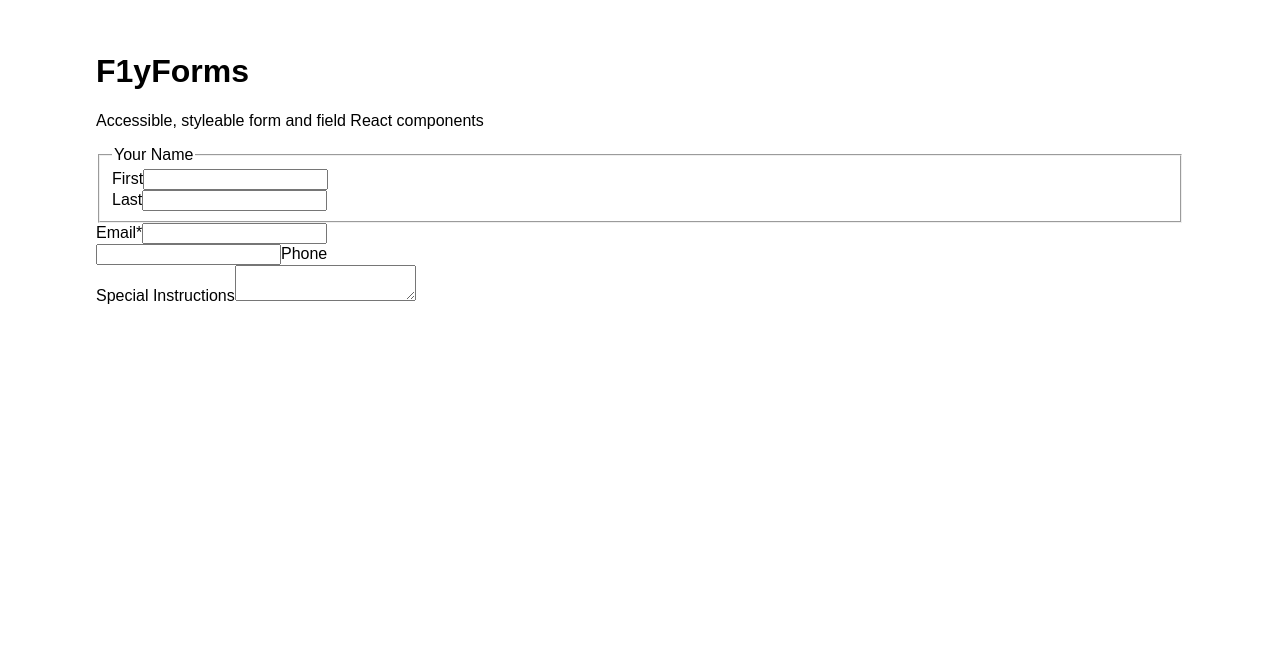
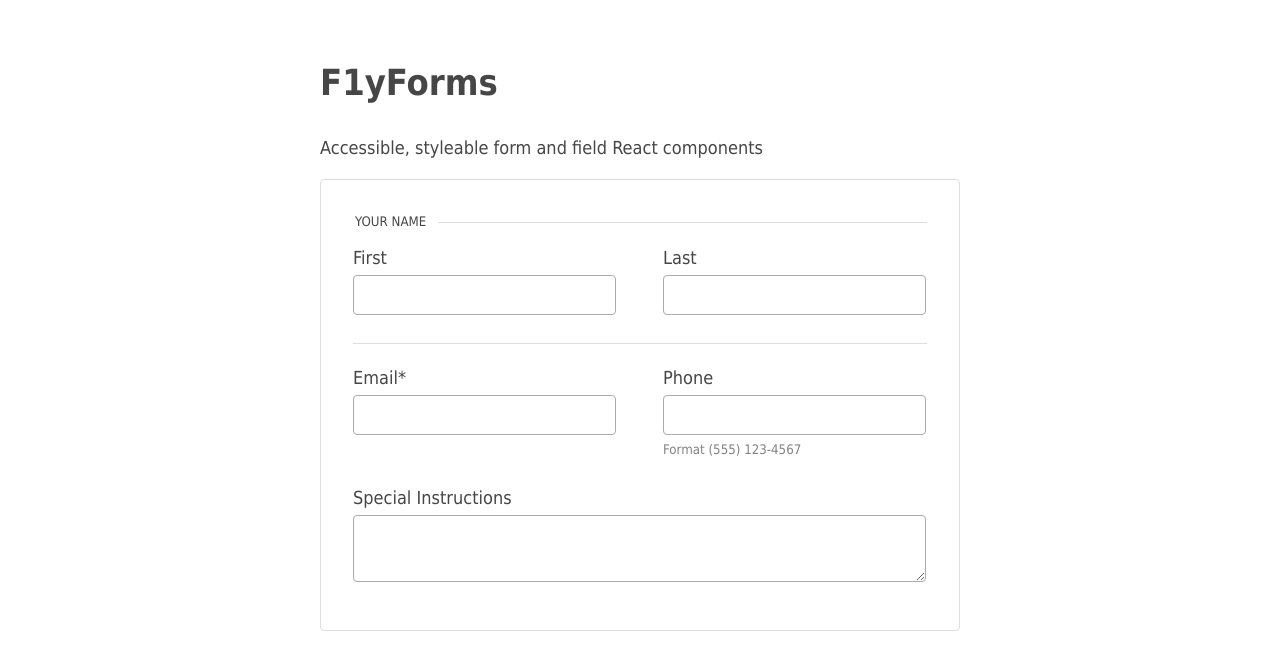
Before and after one commit to stephenbelyea/F1yForms, a React (Create React App) app: page / in a window 1280 px wide. Shown: the top 670 px of the page. Built offline with nearby package versions, Linux system fonts and the light colour scheme.

Commit message:
Basic styling for simple fields.

```diff
--- a/src/App.js
+++ b/src/App.js
@@ -22,6 +22,7 @@ class App extends Component {
           <F1yFieldset
             legend="Your Name"
           >
+            <div className="row row--halves">
               <F1yField
                 id="fname"
                 label="First"
@@ -30,7 +31,9 @@ class App extends Component {
                 id="lname"
                 label="Last"
               />
+            </div>
           </F1yFieldset>
+          <div className="row row--halves">
             <F1yField
               id="email"
               label="Email*"
@@ -41,8 +44,9 @@ class App extends Component {
               id="phone"
               label="Phone"
               type="tel"
-            styling="slick"
+              description="Format (555) 123-4567"
             />
+          </div>
           <F1yTextArea
             id="instructions"
             label="Special Instructions"
--- a/src/components/F1yForms/f1yforms.css
+++ b/src/components/F1yForms/f1yforms.css
@@ -1,5 +1,64 @@
-.f1y {
+.f1y-form {
   border: solid .1rem #dedede;
   border-radius: .25rem;
   padding: 2rem;
 }
+
+.f1y-fieldset {
+  border-left: none;
+  border-right: none;
+  border-top: solid .1rem #dedede;
+  border-bottom: solid .1rem #dedede;
+  padding: 0 0 .75rem;
+  margin: 0 0 .75rem;
+}
+
+.f1y-fieldset + .f1y-fieldset {
+  margin-top: 1.75rem;
+}
+
+.f1y-fieldset__legend {
+  font-size: .825rem;
+  text-transform: uppercase;
+  margin: 0 0 .25rem;
+  padding-right: .75rem;
+}
+
+.f1y-field {
+  margin: .5rem 0 1rem;
+}
+
+.f1y-field__wrap {
+  width: 100%;
+}
+
+.f1y-field__input {
+  border: solid .1rem #ababab;
+  border-radius: .25rem;
+  background: #fff;
+  padding: .35rem .5rem;
+  line-height: 1.5;
+  width: calc(100% - 1.2rem);
+  display: block;
+  font-size: inherit;
+}
+
+.f1y-field__label {
+  margin: 0 0 .25rem;
+  display: block;
+}
+
+.f1y-field__desc,
+.f1y-field__error {
+  display: block;
+  margin: .275rem 0 0;
+  font-size: .825rem;
+}
+
+.f1y-field__desc {
+  opacity: .675;
+}
+
+.f1y-field__error {
+
+}
--- a/src/components/F1yForms/index.js
+++ b/src/components/F1yForms/index.js
@@ -81,12 +81,18 @@ const F1yField = ({
   <div className={`f1y-field f1y-field--${styling}`}>
     <div className="f1y-field__wrap">
       {styling === 'simple' &&
-        <label htmlFor={id}>{label}</label>
+        <label
+          htmlFor={id}
+          className="f1y-field__label"
+        >
+          {label}
+        </label>
       }
       <input
         id={id}
         type={type}
         value={value}
+        className="f1y-field__input"
         aria-describedby={describedBy(id, description, error)}
         aria-required={required}
         onChange={change}
@@ -94,7 +100,12 @@ const F1yField = ({
         onBlur={blur}
       />
       {styling === 'slick' &&
-        <label htmlFor={id}>{label}</label>
+        <label
+          htmlFor={id}
+          className="f1y-field__label"
+        >
+          {label}
+        </label>
       }
     </div>
     {showDescription(id, error, 'err')}
@@ -117,11 +128,17 @@ const F1yTextArea = ({
   <div className={`f1y-field f1y-field--textarea f1y-field--${styling}`}>
     <div className="f1y-field__wrap">
       {styling === 'simple' &&
-        <label htmlFor={id}>{label}</label>
+        <label
+          htmlFor={id}
+          className="f1y-field__label"
+        >
+          {label}
+        </label>
       }
       <textarea
         id={id}
         value={value}
+        className="f1y-field__input"
         aria-describedby={describedBy(id, description, error)}
         aria-required={required}
         onChange={change}
@@ -129,7 +146,12 @@ const F1yTextArea = ({
         onBlur={blur}
       />
       {styling === 'slick' &&
-        <label htmlFor={id}>{label}</label>
+        <label
+          htmlFor={id}
+          className="f1y-field__label"
+        >
+          {label}
+        </label>
       }
     </div>
     {showDescription(id, error, 'err')}
--- a/src/styles/index.css
+++ b/src/styles/index.css
@@ -1,11 +1,25 @@
 body {
   margin: 0;
   padding: 0;
-  font-family: sans-serif;
+  font-family: Tahoma, sans-serif;
+  font-size: 1.125rem;
+  line-height: 1.5;
+  color: #464646;
 }
 
 .App {
   width: 85vw;
+  max-width: 40rem;
   margin: 0 auto;
   padding: 2rem;
 }
+
+.row {
+  display: flex;
+  align-items: flex-start;
+  justify-content: space-between;
+}
+
+.row--halves > div {
+  flex-basis: 46%;
+}
```
Lines whose indentation alone changed are shown as unchanged.
